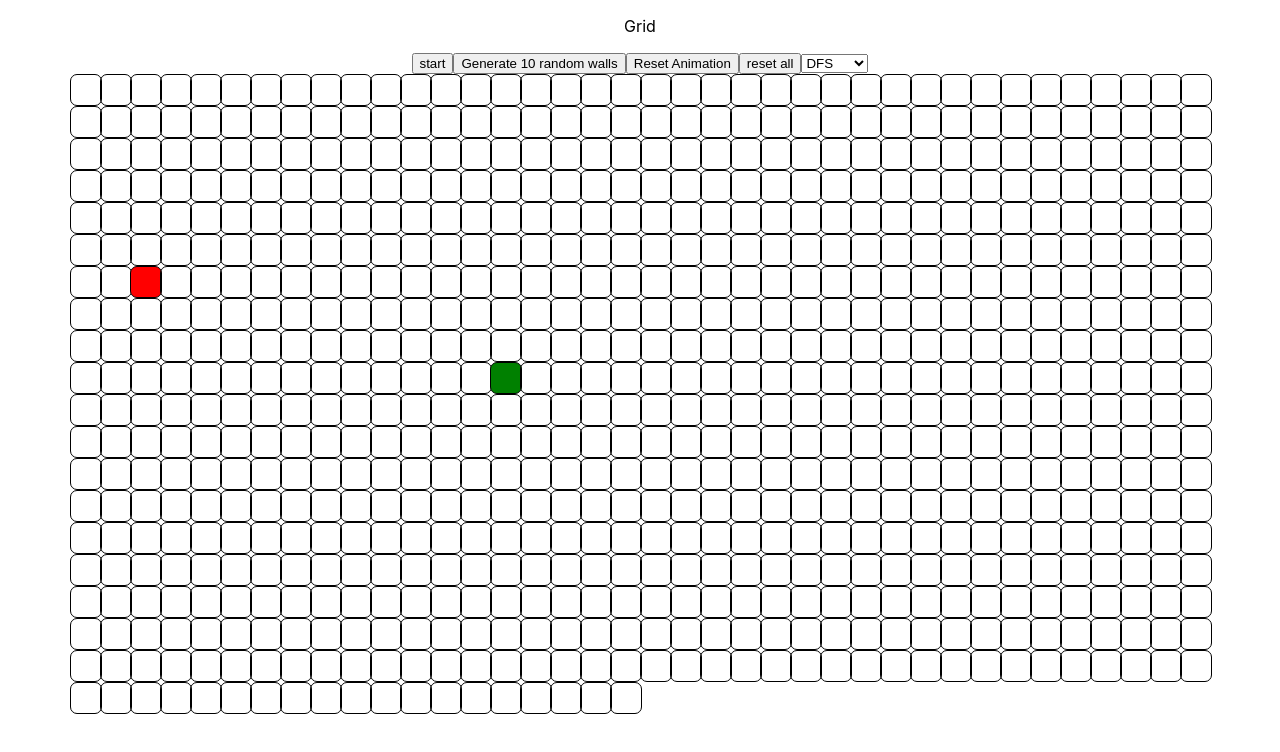
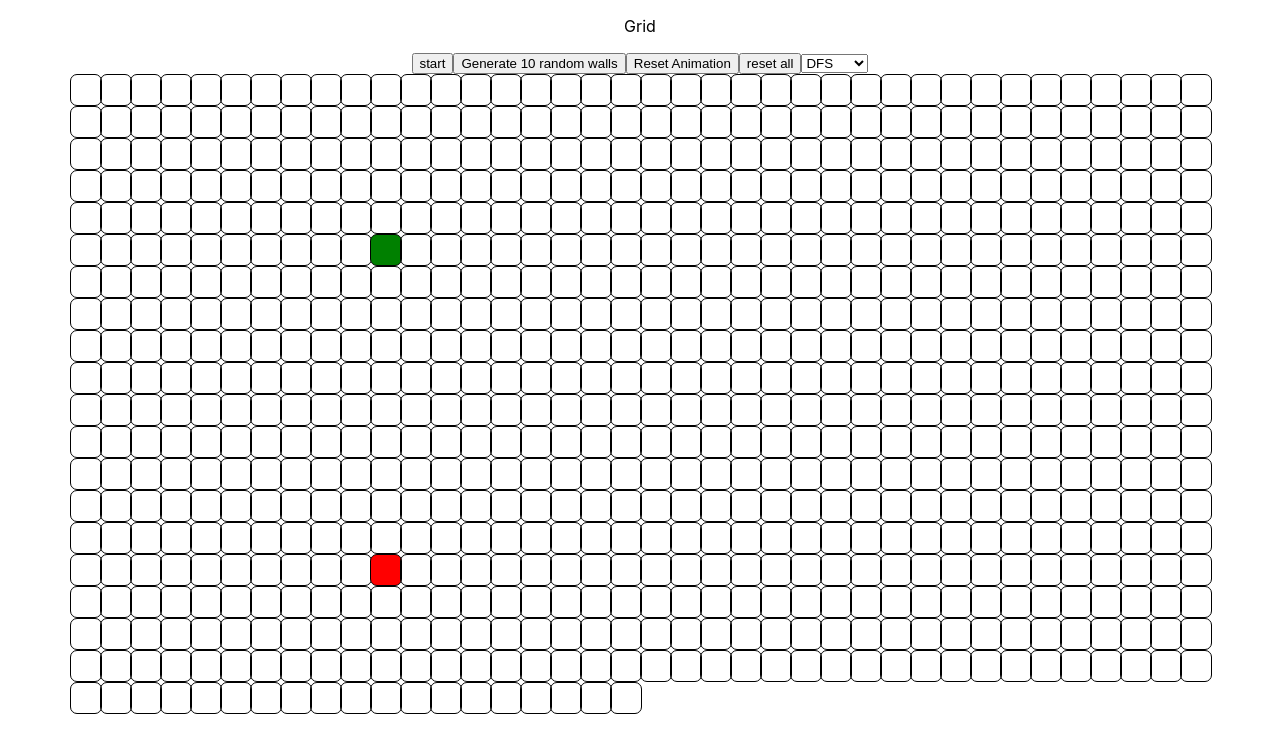
Before and after one commit to nicolosponziello/pathfinding-visualizer-react, a React (Create React App) app: page / in a window 1280 px wide. Shown: the top 752 px of the page. Built offline with nearby package versions, Linux system fonts and the light colour scheme.

Commit message:
Revert "spawn start and end randomly"
This reverts commit 57872d25f66377e866432b8b5cb417d8c3623eed.

```diff
--- a/src/components/Grid/Grid.component.tsx
+++ b/src/components/Grid/Grid.component.tsx
@@ -29,12 +29,8 @@ const generateEmptyGrid = () => {
     grid.push(el);
   }
   //set start and end
-  grid[randomInteger(0, grid.length - 1)][
-    randomInteger(0, grid[0].length - 1)
-  ].type = CellType.START;
-  grid[randomInteger(0, grid.length - 1)][
-    randomInteger(0, grid[0].length - 1)
-  ].type = CellType.END;
+  grid[5][5].type = CellType.START;
+  grid[grid.length - 5][grid[0].length - 5].type = CellType.END;
   return grid;
 };
 
```
